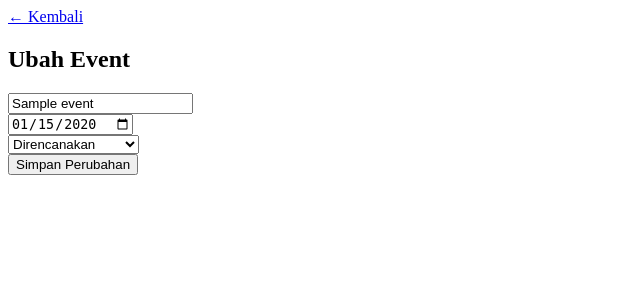
After one commit to zulvanadrian-spec/final_project, a PHP site: page /pages/edit_event.php?id=1 in a window 1280 px wide. The commit adds this page. Shown: the top 300 px of the page, without its empty margins (0-640 px from the left). Run offline with PHP 8.4, Linux system fonts and the light colour scheme; the visitor is signed in with stand-in values (Sample User, id 1); tables that the repository leaves empty hold one stand-in row (values such as "Sample post").

Commit message:
tambah fitur ubah dan hapus event

```diff
--- a/Models/Event.php
+++ b/Models/Event.php
@@ -93,4 +93,35 @@ class Event {
         $stmt->execute([$nama_event, $tanggal_event, $status_event, $id_user]);
         return $stmt->rowCount() > 0;
         }
+
+    public static function milikPanitiaIni($id_event, $id_user) {
+        $db = Database::getConnection();
+        $stmt = $db->prepare(
+            "SELECT 1 FROM event e
+            JOIN panitia p ON p.id_panitia = e.id_panitia
+            WHERE e.id_event = ? AND p.id_user = ?"
+        );
+        $stmt->execute([$id_event, $id_user]);
+        return (bool) $stmt->fetchColumn();
     }
+
+    public static function ubahEvent($id_event, $id_user, $nama_event, $tanggal_event, $status_event) {
+        if (!self::milikPanitiaIni($id_event, $id_user)) {
+            return false;
+        }
+        $db = Database::getConnection();
+        $stmt = $db->prepare("UPDATE event SET nama_event = ?, tanggal_event = ?, status_event = ? WHERE id_event = ?");
+        $stmt->execute([$nama_event, $tanggal_event, $status_event, $id_event]);
+        return true;
+    }
+
+    public static function hapusEvent($id_event, $id_user) {
+        if (!self::milikPanitiaIni($id_event, $id_user)) {
+            return false;
+        }
+        $db = Database::getConnection();
+        $stmt = $db->prepare("DELETE FROM event WHERE id_event = ?");
+        $stmt->execute([$id_event]);
+        return true;
+    }
+}
--- /dev/null
+++ b/pages/edit_event.php
@@ -0,0 +1,41 @@
+<?php
+require_once __DIR__ . '/../autoload.php';
+
+use pbo_FP\Models\Event;
+
+session_start();
+
+if (!isset($_SESSION['id_user']) || $_SESSION['role'] !== 'panitia') {
+    header("Location: login.php");
+    exit;
+}
+
+$id_event = (int) ($_GET['id'] ?? 0);
+$event = Event::cari($id_event);
+
+if (!$event || !Event::milikPanitiaIni($id_event, $_SESSION['id_user'])) {
+    header("Location: kelola_event.php");
+    exit;
+}
+
+$pilihanStatus = [
+    'direncanakan'     => 'Direncanakan',
+    'open_recruitment' => 'Open Recruitment',
+    'selesai'          => 'Selesai',
+];
+?>
+<a href="kelola_event.php">&larr; Kembali</a>
+<h2>Ubah Event</h2>
+
+<form action="../proses/proses_event.php" method="POST">
+    <input type="hidden" name="aksi" value="ubah">
+    <input type="hidden" name="id_event" value="<?= (int) $event->getIdEvent() ?>">
+    <input type="text" name="nama_event" value="<?= htmlspecialchars($event->getNamaEvent()) ?>" required><br>
+    <input type="date" name="tanggal_event" value="<?= htmlspecialchars($event->getTanggalEvent()) ?>" required><br>
+    <select name="status_event">
+        <?php foreach ($pilihanStatus as $nilai => $label) { ?>
+            <option value="<?= $nilai ?>" <?= $event->getStatusEvent() === $nilai ? 'selected' : '' ?>><?= $label ?></option>
+        <?php } ?>
+    </select><br>
+    <button type="submit">Simpan Perubahan</button>
+</form>
```
Also changed, not shown: pages/kelola_event.php (+11 -1 lines), proses/proses_event.php (+43 -0 lines).
